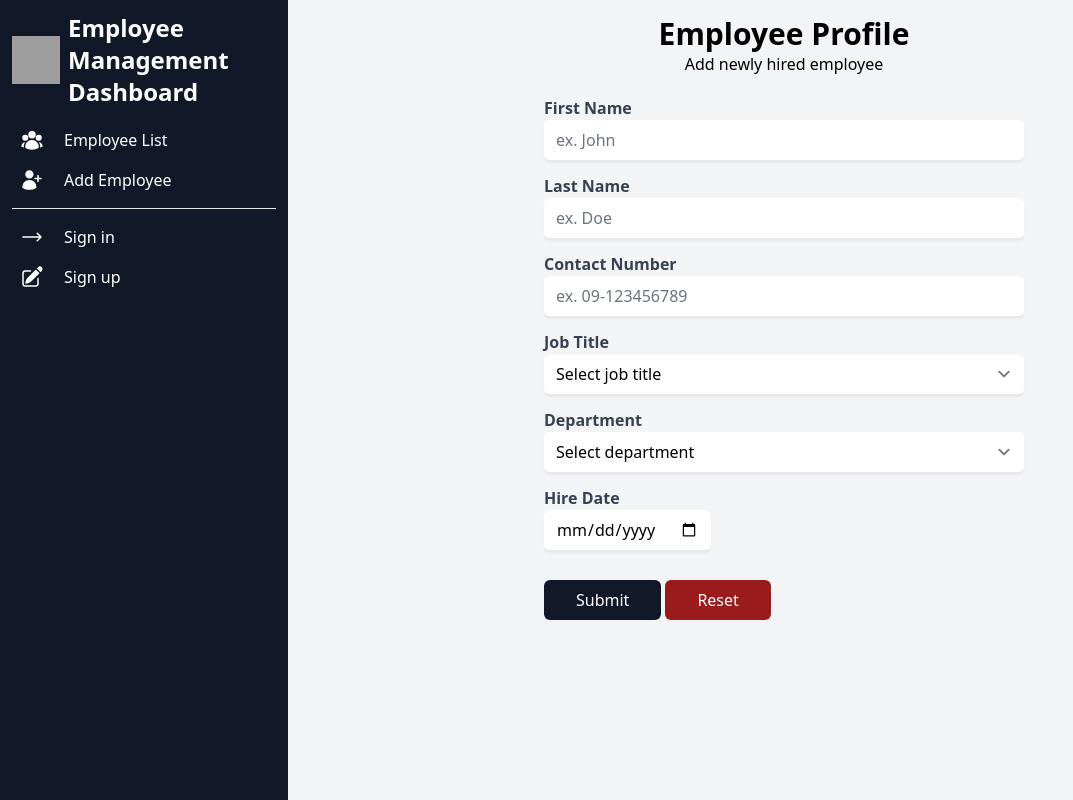
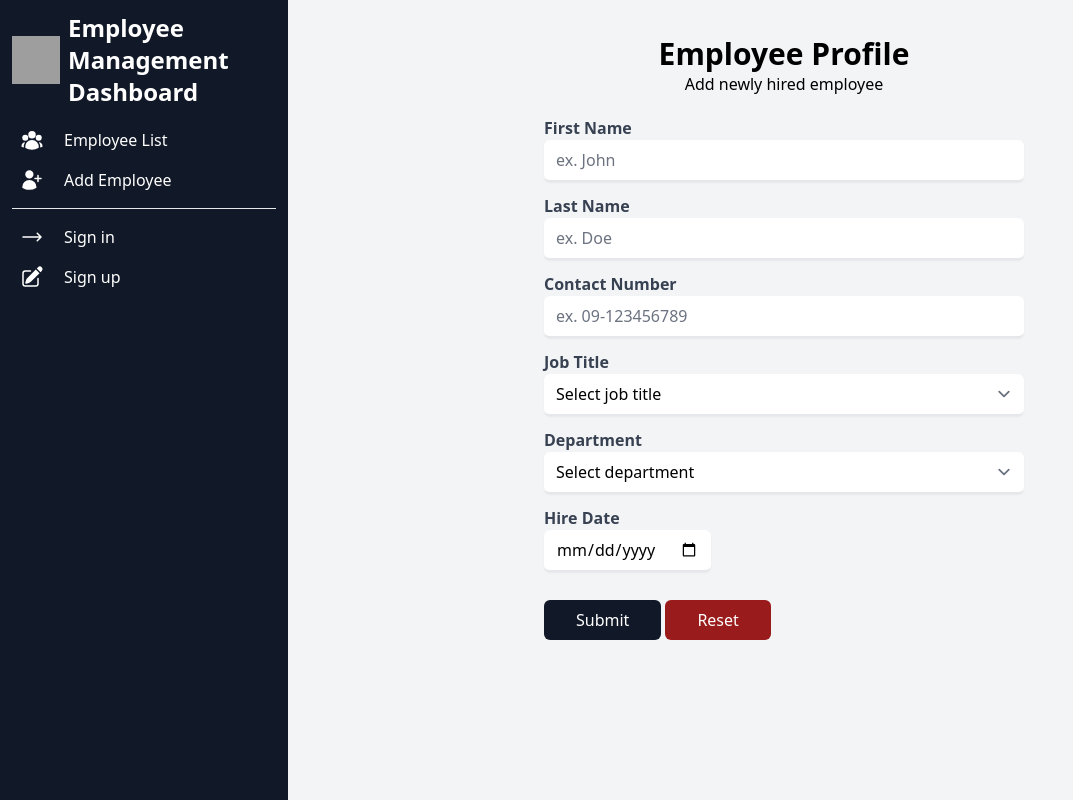
Before and after one commit to gelotuason/employee-management-dashboard, a React (Vite) app: page /addEmployee in a window 1280 px wide. Shown: the whole page, without its empty margins (0-1073 px from the left). Built offline with nearby package versions, Linux system fonts and the light colour scheme; no server answers; the database is empty; grey boxes are pictures that could not be loaded.

Commit message:
Added margin

```diff
--- a/src/components/AddEmployee.jsx
+++ b/src/components/AddEmployee.jsx
@@ -19,7 +19,7 @@ export default function AddEmployee() {
     }, []);
 
     return (
-        <main className="grid grid-cols-1 md:grid-cols-4">
+        <main className="grid grid-cols-1 md:grid-cols-4 mt-5">
             <div className="md:col-start-2 md:col-end-4">
                 <div className="grid place-items-center">
                     <h1 className="text-3xl font-bold">Employee Profile</h1>
```
